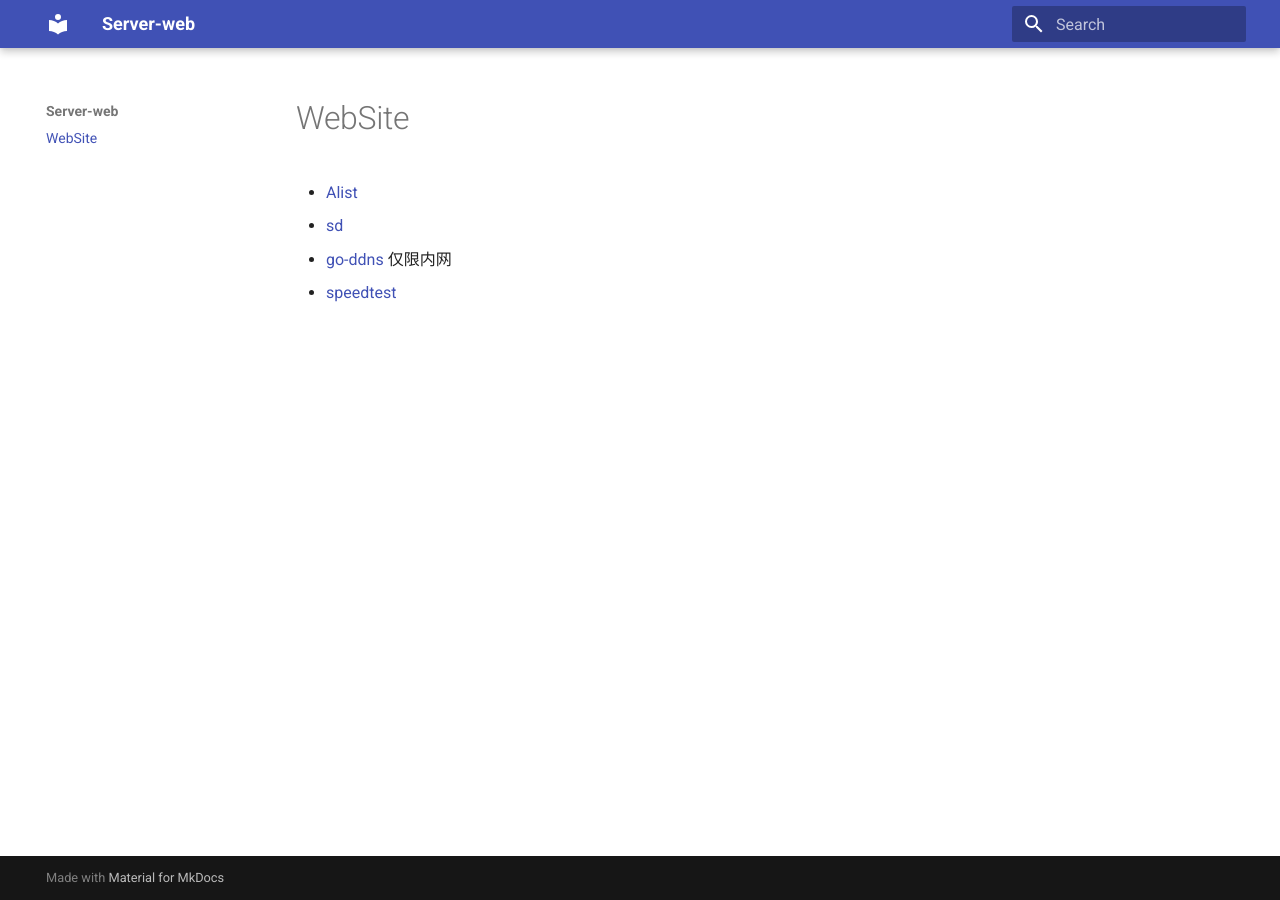
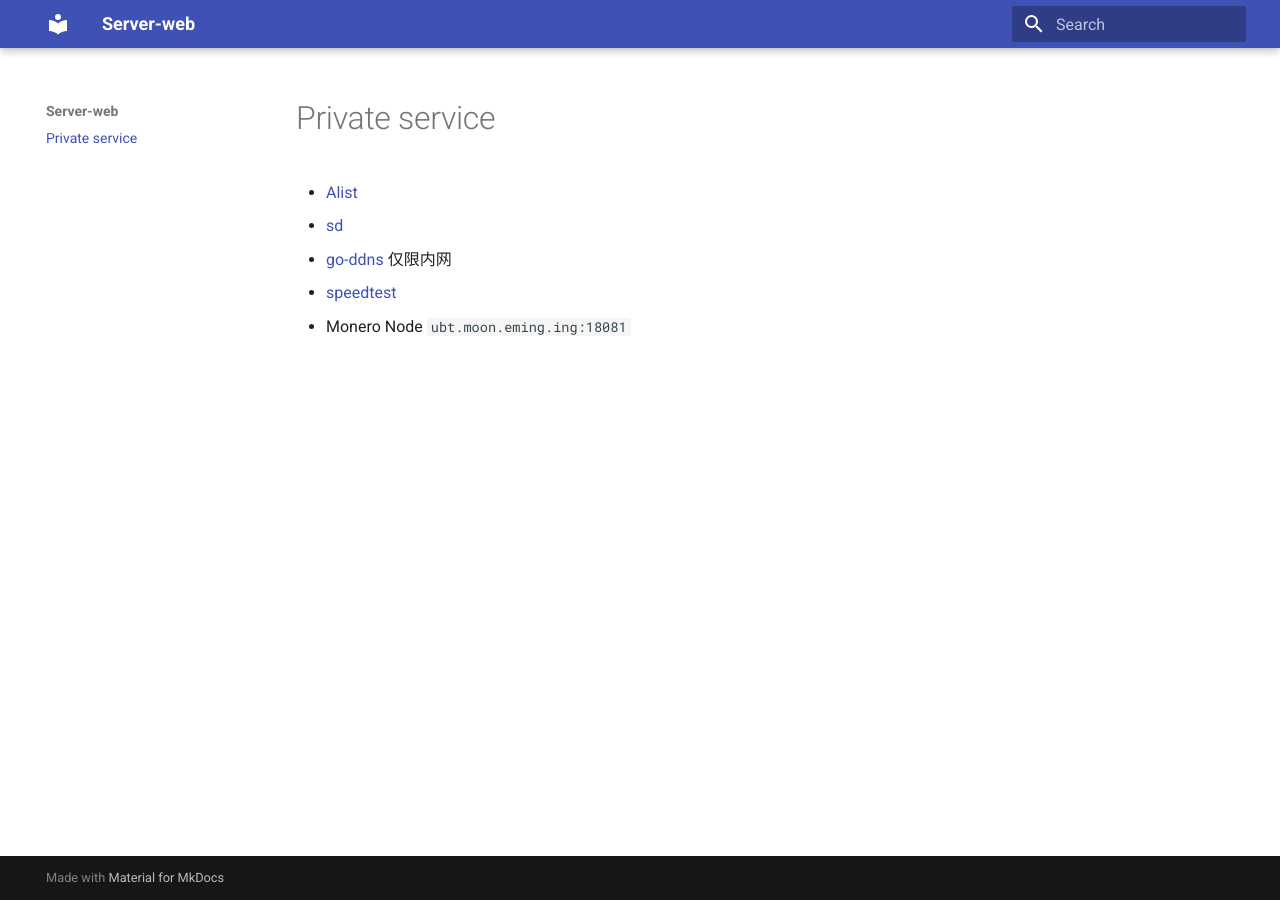
Before and after one commit to Mingg817/server-web, an MkDocs documentation site: the page built from docs/index.md, in a window 1280 px wide. Built offline with MkDocs 1.6.1 and Material for MkDocs 9.7.7, drawn with Linux system fonts in a browser that asks for light colours.

Commit message:
更新主页文档，将网站名称改为私有服务，并添加Monero节点信息。

```diff
--- a/docs/index.md
+++ b/docs/index.md
@@ -1,6 +1,7 @@
-# WebSite
+# Private service
 
 - [Alist](https://ubt.moon.eming.ing:5244/)
 - [sd](https://ubt.moon.eming.ing:6677/)
 - [go-ddns](http://192.168.10.11:9876/) 仅限内网
 - [speedtest](https://ubt.moon.eming.ing:7647/)
+-  Monero Node `ubt.moon.eming.ing:18081`
```
